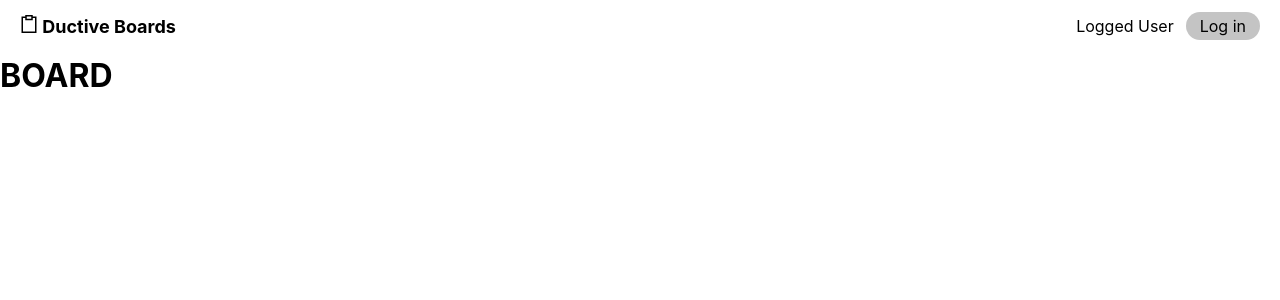
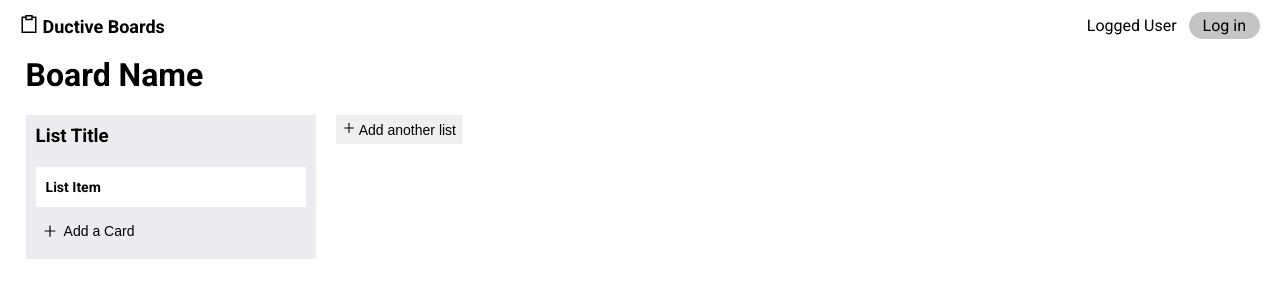
Before and after one commit to VentsislavBorislavov/Trello-clone, a React (Create React App) app: page /board in a window 1280 px wide. Shown: the top 300 px of the page. Built offline with nearby package versions, Linux system fonts and the light colour scheme.

Commit message:
Created board page

```diff
--- a/src/App.tsx
+++ b/src/App.tsx
@@ -3,7 +3,7 @@ import Nav from "./components/Nav";
 import Layout from "./components/Layout";
 import Home from "./components/home/Home";
 import AuthPage from "./components/auth/AuthPage";
-import Board from "./components/Board";
+import Board from "./components/board/Board";
 import { BrowserRouter as Router, Switch, Route } from "react-router-dom";
 
 function App() {
--- a/src/components/Board.tsx
+++ /dev/null
@@ -1,9 +0,0 @@
-const Board = () => {
-  return (
-    <div>
-      <h1>BOARD</h1>
-    </div>
-  );
-};
-
-export default Board;
--- a/src/components/board/Board.tsx
+++ b/src/components/board/Board.tsx
@@ -1,7 +1,16 @@
 import React from "react";
+import List from "./List";
+import { AiOutlinePlus } from "react-icons/ai";
+import { StyledBoard, StyledAddList } from "../styles/Board.styled";
+import BoardLists from "./BoardLists";
 
 const Board = () => {
-  return <div></div>;
+  return (
+    <StyledBoard>
+      <h1>Board Name</h1>
+      <BoardLists />
+    </StyledBoard>
+  );
 };
 
 export default Board;
--- /dev/null
+++ b/src/components/board/BoardLists.tsx
@@ -0,0 +1,17 @@
+import React from "react";
+import { AiOutlinePlus } from "react-icons/ai";
+import { StyledAddList, StyledBoardLists } from "../styles/Board.styled";
+import List from "./List";
+
+const BoardLists = () => {
+  return (
+    <StyledBoardLists>
+      <List />
+      <StyledAddList>
+        <AiOutlinePlus /> Add another list
+      </StyledAddList>
+    </StyledBoardLists>
+  );
+};
+
+export default BoardLists;
--- /dev/null
+++ b/src/components/board/List.tsx
@@ -0,0 +1,21 @@
+import React from "react";
+import { AiOutlinePlus } from "react-icons/ai";
+import ListItem from "./ListItem";
+import { StyledList, StyledAddItem } from "../styles/Board.styled";
+
+const List = () => {
+  return (
+    <StyledList>
+      <h3>List Title</h3>
+      <ListItem />
+      <StyledAddItem>
+        <span>
+          <AiOutlinePlus />
+        </span>
+        Add a Card
+      </StyledAddItem>
+    </StyledList>
+  );
+};
+
+export default List;
--- /dev/null
+++ b/src/components/board/ListItem.tsx
@@ -0,0 +1,12 @@
+import React from "react";
+import { StyledListItem } from "../styles/Board.styled";
+
+const ListItem = () => {
+  return (
+    <StyledListItem>
+      <h4>List Item</h4>
+    </StyledListItem>
+  );
+};
+
+export default ListItem;
--- /dev/null
+++ b/src/components/styles/Board.styled.tsx
@@ -0,0 +1,65 @@
+import styled from "styled-components";
+
+export const StyledBoard = styled.div`
+  width: 96%;
+  margin: auto;
+`;
+
+export const StyledBoardLists = styled.div`
+  display: flex;
+  align-items: flex-start;
+`;
+
+export const StyledList = styled.div`
+  width: 270px;
+  background-color: #ebecf0;
+  padding: 10px;
+  display: inline-block;
+  margin-right: 20px;
+
+  & > h3 {
+    margin: 0;
+    margin-bottom: 20px;
+  }
+`;
+
+export const StyledListItem = styled.div`
+  background-color: white;
+  margin-bottom: 10px;
+  h4 {
+    padding: 12px 10px;
+    font-size: 14px;
+    margin: 0;
+  }
+`;
+
+export const StyledAddButton = styled.button`
+  border: none;
+  display: flex;
+  justify-items: center;
+  font-size: 14px;
+  cursor: pointer;
+  padding: 6px 6px;
+  text-align: left;
+  font-weight: 500;
+`;
+
+export const StyledAddItem = styled(StyledAddButton)`
+  background-color: transparent;
+  width: 100%;
+
+  span {
+    display: inline-block;
+    font-size: 16px;
+    margin-right: 6px;
+  }
+
+  &:hover {
+    background-color: rgba(0, 0, 0, 0.1);
+  }
+`;
+
+// TODO change the style of this button when the theme system is done
+export const StyledAddList = styled(StyledAddButton)`
+  display: inline-block;
+`;
--- a/src/index.css
+++ b/src/index.css
@@ -1,13 +1,13 @@
+@import url("https://fonts.googleapis.com/css2?family=Roboto:wght@100;300;400;500;700&display=swap");
+
 body {
   margin: 0;
-  font-family: -apple-system, BlinkMacSystemFont, 'Segoe UI', 'Roboto', 'Oxygen',
-    'Ubuntu', 'Cantarell', 'Fira Sans', 'Droid Sans', 'Helvetica Neue',
-    sans-serif;
+  font-family: "Roboto", sans-serif;
   -webkit-font-smoothing: antialiased;
   -moz-osx-font-smoothing: grayscale;
 }
 
 code {
-  font-family: source-code-pro, Menlo, Monaco, Consolas, 'Courier New',
+  font-family: source-code-pro, Menlo, Monaco, Consolas, "Courier New",
     monospace;
 }
```
Also changed, not shown: 1 other file (tests, documents, lock files or other folders).
